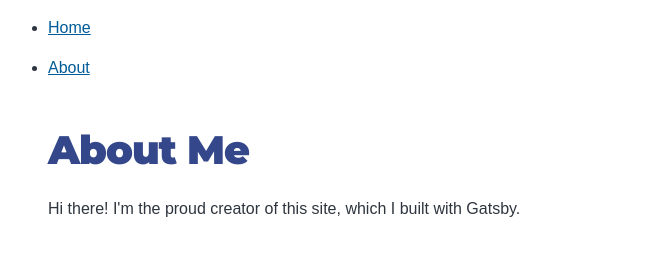
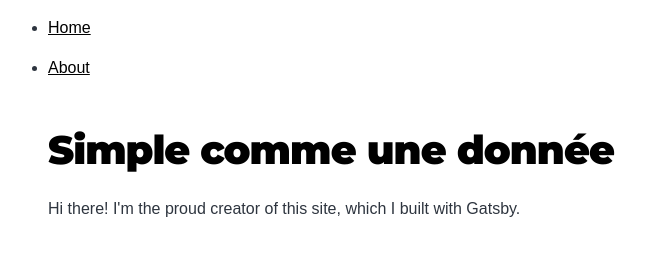
Before and after one commit to etienne0101/simpleasdata, a Gatsby site: page /about in a window 1280 px wide. Shown: the whole page, without its empty margins (242-888 px from the left). Built offline with nearby package versions, Linux system fonts and the light colour scheme; Gatsby itself is replaced by a stand-in of ours.

Commit message:
update header

```diff
--- a/gatsby-config.js
+++ b/gatsby-config.js
@@ -5,7 +5,7 @@ module.exports = {
       name: `Etienne Pichot Damon,`,
       summary: `qui a pour mission de faciliter le partage des données.`,
     },
-    description: `A starter blog demonstrating what Gatsby can do.`,
+    description: `Série de mini-reportages sur la donnée et ses métiers.`,
     siteUrl: `https://gatsbystarterblogsource.gatsbyjs.io/`,
     social: {
       linkedin: `etiennepichotdamon`,
--- a/src/components/layout.js
+++ b/src/components/layout.js
@@ -10,7 +10,7 @@ import {
 const Layout = ({ pageTitle, children }) => {
   return (
     <div className={container}>
-      <title>{pageTitle}</title>
+      <title>{"Simple comme une donnée"}</title>
       <nav>
         <ul className={navLinks}>
           <li className={navLinkItem}>
@@ -26,7 +26,7 @@ const Layout = ({ pageTitle, children }) => {
         </ul>
       </nav>
       <main>
-        <h1 className={heading}>{pageTitle}</h1>
+        <h1 className={heading}>{"Simple comme une donnée"}</h1>
         {children}
       </main>
     </div>
--- a/src/components/layout.module.css
+++ b/src/components/layout.module.css
@@ -11,7 +11,7 @@
   }
 
   .heading {
-    color: rgb(51, 71, 138);
+    color: rgb(0, 0, 0);
   }
   .nav-links {
     display: flex;
--- a/src/components/seo.js
+++ b/src/components/seo.js
@@ -76,7 +76,7 @@ const Seo = ({ description, lang, meta, title }) => {
 }
 
 Seo.defaultProps = {
-  lang: `en`,
+  lang: `fr`,
   meta: [],
   description: ``,
 }
--- a/src/style.css
+++ b/src/style.css
@@ -54,7 +54,7 @@
   --fontSize-5: 2.074rem;
   --fontSize-6: 2.488rem;
   --fontSize-7: 2.986rem;
-  --color-primary: #005b99;
+  --color-primary: #000000;
   --color-text: #2e353f;
   --color-text-light: #4f5969;
   --color-heading: #1a202c;
```
